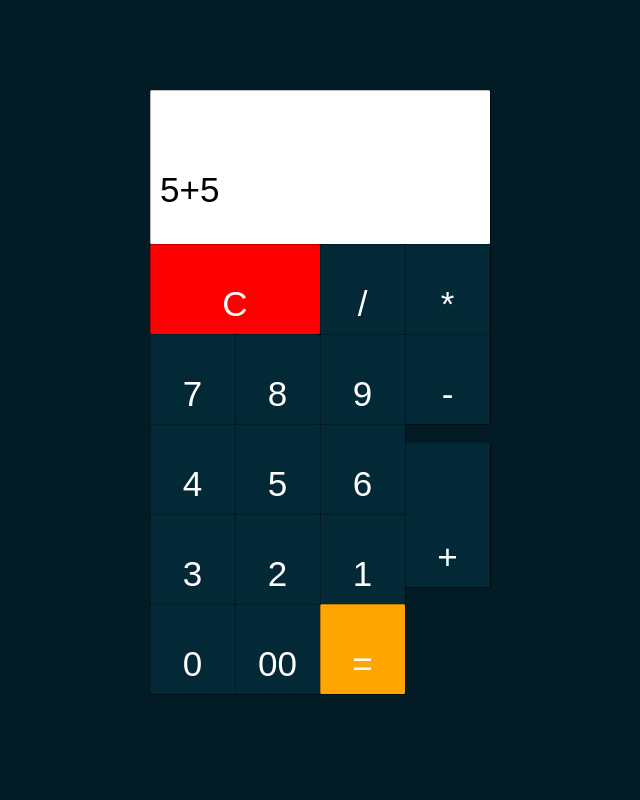
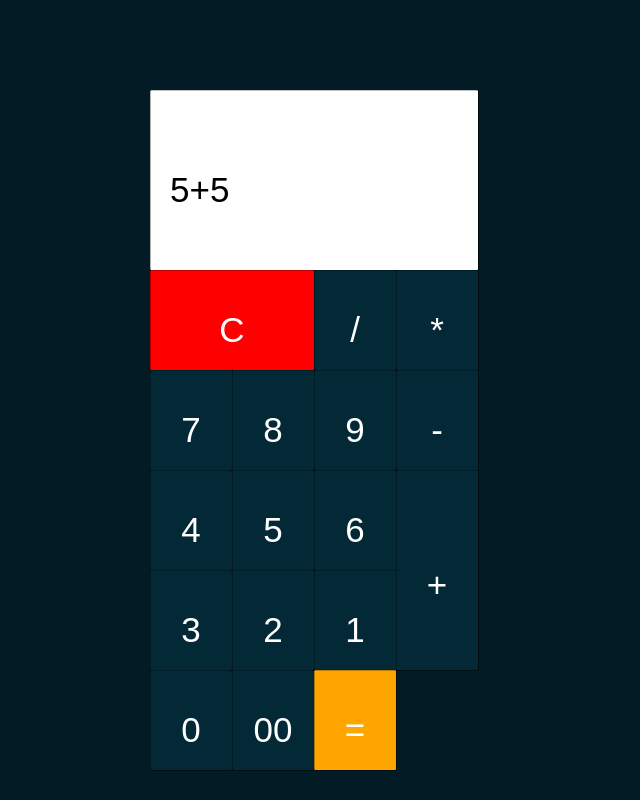
Before and after one commit to danielopus1/Calculator-grid, a plain HTML site: page index.html in a window 1280 px wide. Shown: the whole page, without its empty margins (338-978 px from the left). Drawn offline with Linux system fonts and the light colour scheme.

Commit message:
first commit

```diff
--- a/index.html
+++ b/index.html
@@ -22,7 +22,7 @@
         <div class="div14"> 3</div>
         <div class="div15"> 2</div>
         <div class="div16"> 1</div>
-        <div class="div17" style="bottom: 230%;"> + </div>
+        <div class="div17"> + </div>
         <div class="div18"> 0 </div>
         <div class="div19"> 00 </div>
         <div class="div20" style="background-color: orange;"> = </div>
--- a/style.css
+++ b/style.css
@@ -1,5 +1,5 @@
 body {
-  align-items: center;
+  text-align: center;
 }
 
 .calculator {
@@ -11,16 +11,15 @@ body {
     font-size: 35px;
     margin-left: 30rem;
     margin-top: 90px;
-    width: 10rem;
+    width: 12rem;
     height: 10rem;
-    align-items: center;
     text-align: center;
     color: white;
   }
 
   .calculator>div {
     background-color: rgb(3, 40, 54);
-    padding: 10px;
+    padding: 20px;
     text-align: center;
     box-shadow:
       0.3px 0 0 0 black,
@@ -35,8 +34,8 @@ body {
     grid-area: 1 / 1 / 2 / 5; /* Start at Row 1, Start at Column 1, End at Row 2 and End at Column 5 */
     background-color: white;
     font-size: 35px;
-    width: 20rem;
-    height: 4rem;
+    width: 18rem;
+    height: 5rem;
     color: black;
     padding-top: 80px;
     text-align: start;
```
